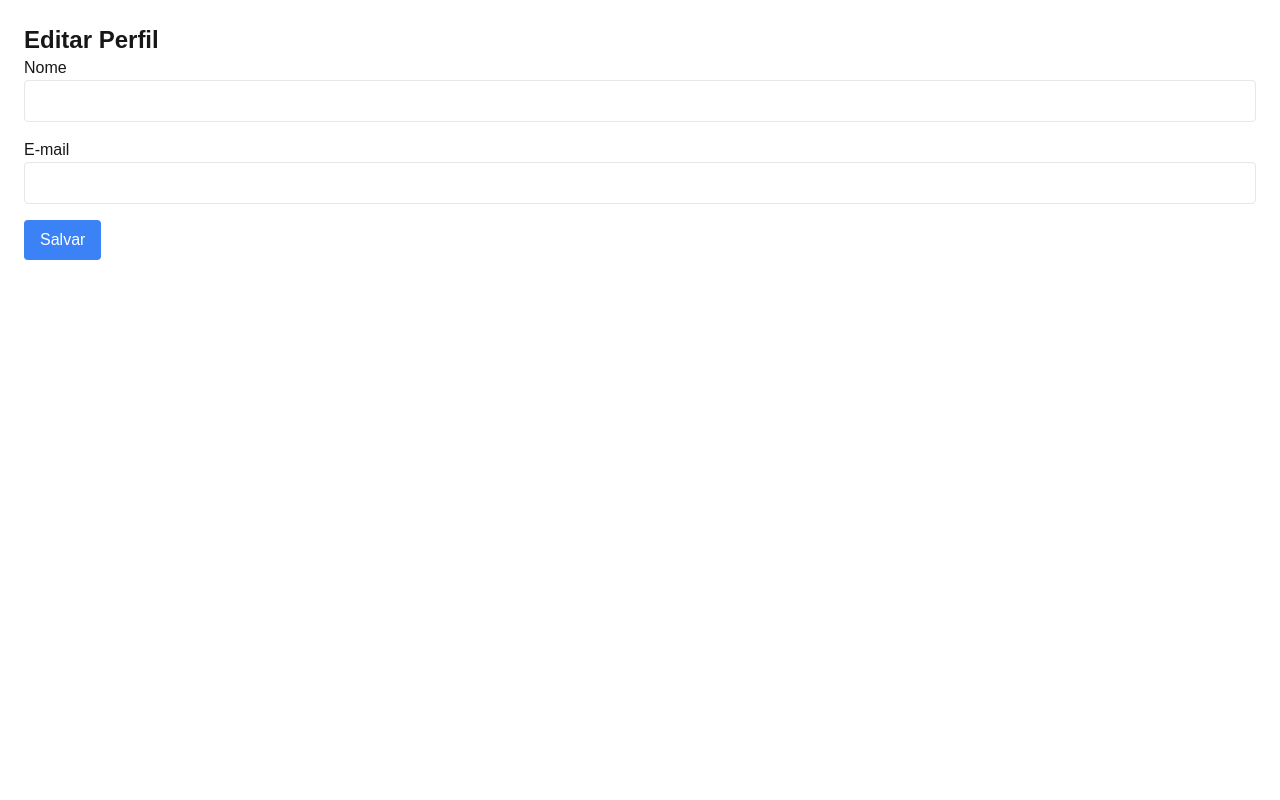
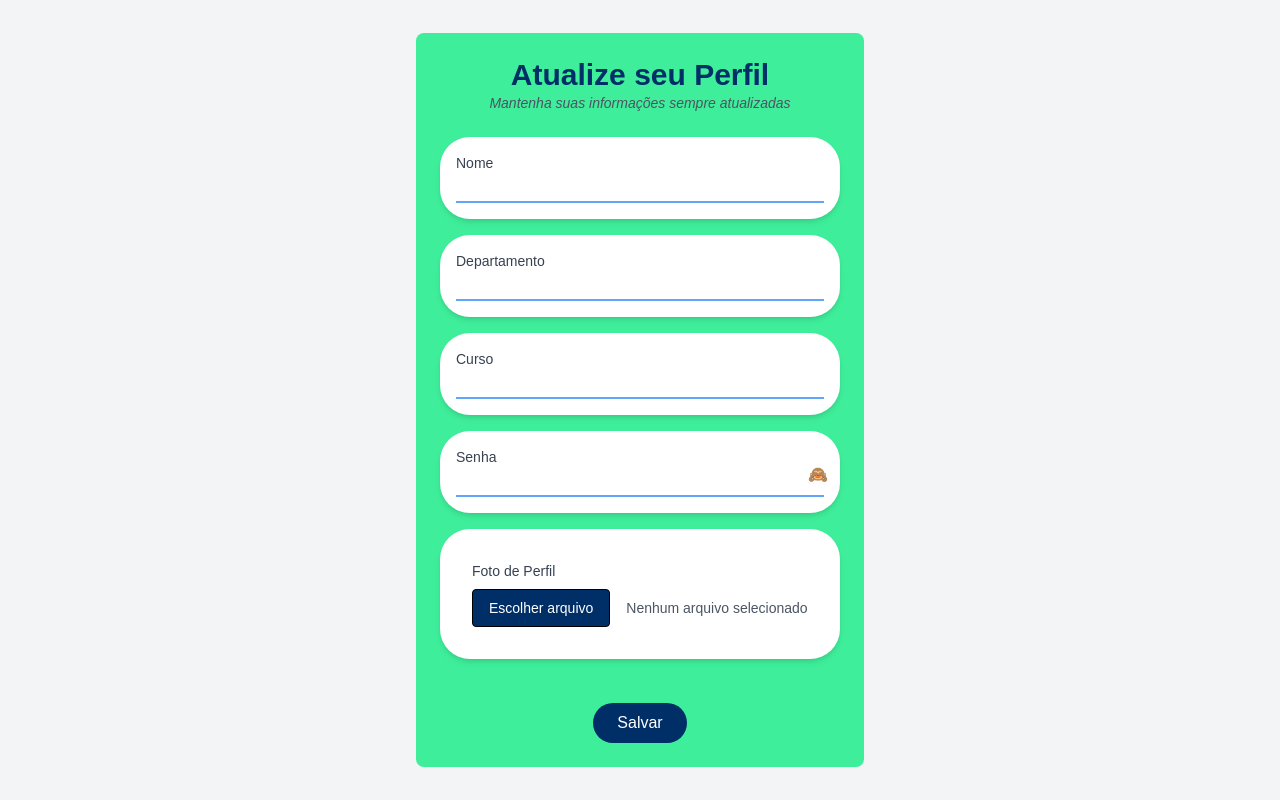
Before and after one commit to gabrielcaixeta01/front-cjr, a Next.js app: page /perfil/Aluno/Logado/Editar in a window 1280 px wide. Built offline with nearby package versions, Linux system fonts and the light colour scheme.

Commit message:
feat: pagina de edicao do perfil concluida

```diff
--- a/src/app/perfil/Aluno/Logado/Editar/page.tsx
+++ b/src/app/perfil/Aluno/Logado/Editar/page.tsx
@@ -1,66 +1,160 @@
 "use client";
 
-import React from "react";
+import React, { useState } from "react";
 import { Formik, Form, Field, ErrorMessage } from "formik";
 import * as Yup from "yup";
 
 const validationSchema = Yup.object({
-  name: Yup.string().required("O nome é obrigatório"),
-  email: Yup.string().email("E-mail inválido").required("O e-mail é obrigatório"),
+  name: Yup.string(),
+  password: Yup.string().min(6, "A senha deve ter pelo menos 6 caracteres"),
+  department: Yup.string(),
+  course: Yup.string(),
+  profilePicture: Yup.mixed()
+    .nullable()
+    .test(
+      "fileFormat",
+      "Formato inválido. Apenas imagens são permitidas.",
+      (value) =>
+        !value || (value && ["image/jpeg", "image/png", "image/jpg"].includes(value.type))
+    ),
 });
 
 const initialValues = {
   name: "",
-  email: "",
+  password: "",
+  department: "",
+  course: "",
+  profilePicture: null,
 };
 
-const onSubmit = (values: { name: string; email: string }) => {
-  console.log("Dados enviados:", values);
+const onSubmit = (values: typeof initialValues) => {
+  const filteredValues = Object.fromEntries(
+    Object.entries(values).filter(([, value]) => value !== "")
+  );
+  console.log("Dados enviados:", filteredValues);
 };
 
 export default function EditarPerfil() {
+  const [showPassword, setShowPassword] = useState(false);
+  const [selectedFile, setSelectedFile] = useState<string | null>(null);
+
   return (
-    <div className="p-6">
-      <h1 className="text-2xl font-bold">Editar Perfil</h1>
+    <div className="flex flex-col h-screen bg-gray-100 items-center justify-center p-6">
+
+      <div className="bg-customGreen p-6 rounded-lg w-full max-w-md">
+        <div className="text-center mb-6">
+          <h1 className="text-3xl font-bold text-azulCjr">Atualize seu Perfil</h1>
+          <p className="text-sm italic text-gray-600">Mantenha suas informações sempre atualizadas</p>
+        </div>
         <Formik
           initialValues={initialValues}
           validationSchema={validationSchema}
           onSubmit={onSubmit}
         >
-        {({ isSubmitting }) => (
-          <Form>
-            <div className="mb-4">
-              <label htmlFor="name">Nome</label>
+          {({ isSubmitting, setFieldValue }) => (
+            <Form className="space-y-4 text-black">
+              {[
+                { id: "name", label: "Nome", type: "text" },
+                { id: "department", label: "Departamento", type: "text" },
+                { id: "course", label: "Curso", type: "text" },
+              ].map(({ id, label, type }) => (
+                <div key={id} className="bg-white p-4 rounded-[30px] shadow-md">
+                  <label htmlFor={id} className="block text-sm font-medium text-gray-700">
+                    {label}
+                  </label>
                   <Field
-                id="name"
-                name="name"
-                type="text"
-                className="border p-2 rounded w-full"
+                    id={id}
+                    name={id}
+                    type={type}
+                    className="mt-1 block w-full border-0 border-b-2 border-blue-400 focus:outline-none focus:ring-0"
+                    onBlur={(e: React.FocusEvent<HTMLInputElement>) => e.currentTarget.blur()}
                   />
-              <ErrorMessage name="name" component="div" className="text-red-500" />
+                  <ErrorMessage name={id} component="div" className="text-red-500 text-sm mt-1" />
+                </div>
+              ))}
+
+              <div className="bg-white p-4 rounded-[30px] shadow-md relative">
+                <label htmlFor="password" className="block text-sm font-medium text-gray-700">
+                  Senha
+                </label>
+                <div className="flex items-center">
+                  <Field
+                    id="password"
+                    name="password"
+                    type={showPassword ? "text" : "password"}
+                    className="mt-1 block w-full border-0 border-b-2 border-blue-400 focus:outline-none focus:ring-0"
+                  />
+                  <button
+                    type="button"
+                    onClick={() => setShowPassword((prev) => !prev)}
+                    className="absolute right-3 top-8 text-gray-500 hover:text-gray-800 transition"
+                  >
+                    {showPassword ? "👁️" : "🙈"}
+                  </button>
+                </div>
+                <ErrorMessage
+                  name="password"
+                  component="div"
+                  className="text-red-500 text-sm mt-1"
+                />
               </div>
 
-            <div className="mb-4">
-              <label htmlFor="email">E-mail</label>
-              <Field
-                id="email"
-                name="email"
-                type="email"
-                className="border p-2 rounded w-full"
+
+              <div className="bg-white p-8 rounded-[30px] justify-center shadow-md flex flex-col">
+                <label htmlFor="profilePicture" className="block text-sm font-medium text-gray-700">
+                  Foto de Perfil
+                </label>
+                <div className="mt-2 flex items-center">
+                  <input
+                    id="profilePicture"
+                    name="profilePicture"
+                    type="file"
+                    accept="image/*"
+                    className="hidden"
+                    onChange={(event) => {
+                      const file = event.currentTarget.files?.[0];
+                      if (file) {
+                        setFieldValue("profilePicture", file);
+                        setSelectedFile(file.name);
+                      } else {
+                        setFieldValue("profilePicture", null);
+                        setSelectedFile(null);
+                      }
+                    }}
                   />
-              <ErrorMessage name="email" component="div" className="text-red-500" />
+
+                  <label
+                    htmlFor="profilePicture"
+                    className="bg-azulCjr text-white border text-sm border-black px-4 py-2 rounded cursor-pointer hover:bg-blue-600 transition duration-300"
+                  >
+                    Escolher arquivo
+                  </label>
+
+                  <span className="ml-4 text-sm text-gray-600">
+                    {selectedFile || "Nenhum arquivo selecionado"}
+                  </span>
                 </div>
 
+                <ErrorMessage
+                  name="profilePicture"
+                  component="div"
+                  className="text-red-500 text-sm mt-1"
+                />
+              </div>
+
+              <div className="flex justify-center mt-6">
                 <button
                   type="submit"
                   disabled={isSubmitting}
-              className="bg-blue-500 text-white px-4 py-2 rounded"
+                  className="bg-azulCjr text-white px-6 py-2 mt-7 rounded-[60px] hover:bg-blue-600 transition duration-300 ease-in-out"
                 >
                   {isSubmitting ? "Enviando..." : "Salvar"}
                 </button>
+              </div>
             </Form>
           )}
         </Formik>
       </div>
+    </div>
   );
 }
```
Lines whose indentation alone changed are shown as unchanged.
